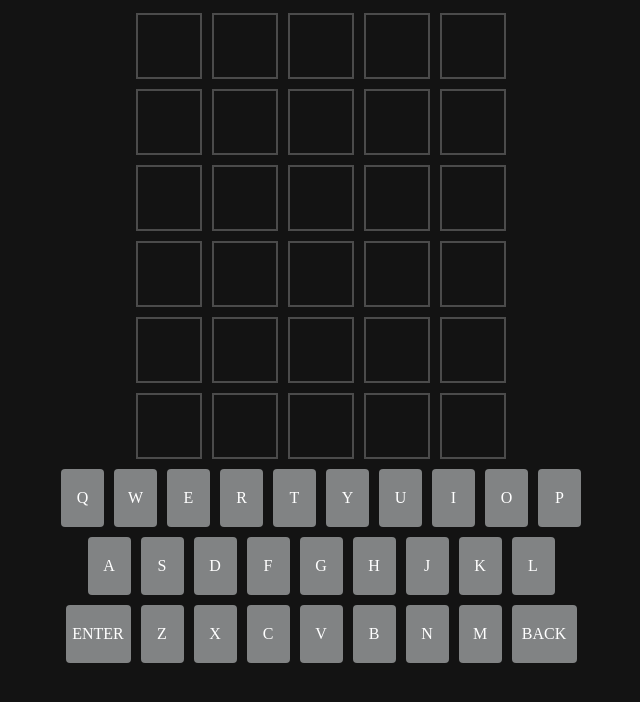
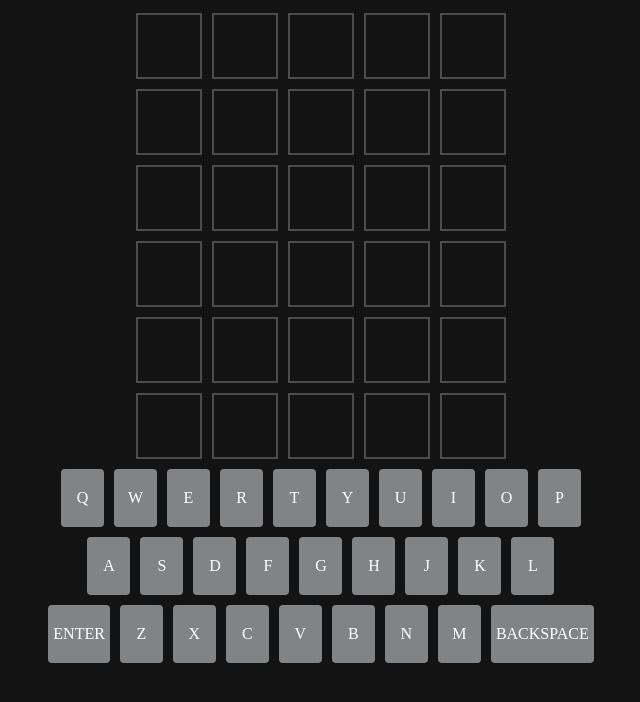
Before and after one commit to sewerynwozniak/wordle-react, a React (Vite) app: page / in a window 1280 px wide. Shown: the top 702 px of the page, without its empty margins (319-959 px from the left). Built offline with nearby package versions, Linux system fonts and the light colour scheme.

Commit message:
fixing backspace function

```diff
--- a/src/Context.jsx
+++ b/src/Context.jsx
@@ -126,12 +126,13 @@ const ContextProvider = ({ children }) => {
   const clickKey = (newKey) => {
 
 
-
+    console.log(newKey)
 
     if (newKey == 'ENTER') {
+
       checkWord()
 
-    } else if (newKey == 'BACK') {
+    } else if (newKey == 'BACKSPACE') {
 
       if(checkIfWin()) return;
 
--- a/src/components/Keyboard.jsx
+++ b/src/components/Keyboard.jsx
@@ -9,7 +9,7 @@ const Keyboard= () => {
     const keyboarsTable = [
         ['Q', 'W', 'E', 'R', 'T', 'Y', 'U', 'I', 'O', 'P'],
         ['A', 'S', 'D', 'F', 'G', 'H', 'J', 'K', 'L'],
-        ['ENTER', 'Z', 'X', 'C', 'V', 'B', 'N', 'M', 'BACK']
+        ['ENTER', 'Z', 'X', 'C', 'V', 'B', 'N', 'M', 'BACKSPACE']
 
     ];
 
@@ -39,7 +39,7 @@ const Keyboard= () => {
 
                     (
                         <div
-                            className={`keyboard__key ${key === 'ENTER' || key === 'BACK' ? 'keyboard__key--special' : 'keyboard__key--letter'}`}
+                            className={`keyboard__key ${key === 'ENTER' ? 'keyboard__key--enter' : key === 'BACKSPACE' ? 'keyboard__key--backspace':'keyboard__key--letter'}`}
                             onClick={()=>clickKey(key)}
 
                         >
--- a/src/scss/components/keyboard.scss
+++ b/src/scss/components/keyboard.scss
@@ -23,8 +23,11 @@
         &--letter{
             width: 43px;
         }
-        &--special{
-            width: 65px;
+        &--enter{
+            padding: 0 5px;
+        }
+        &--backspace{
+            padding: 0 5px;
         }
     }
 
```
